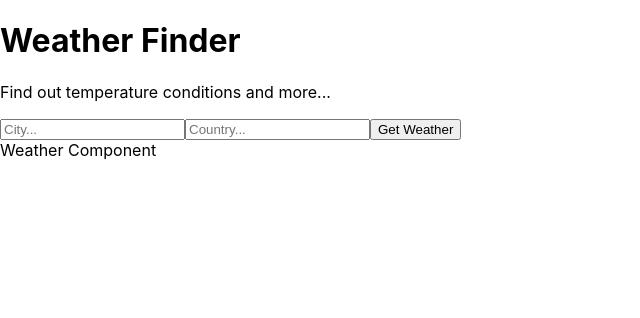
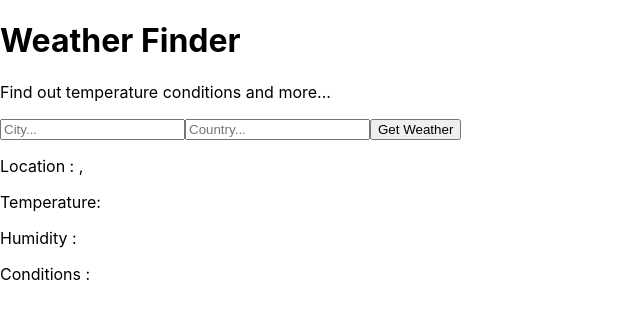
Before and after one commit to khwilo/weather_app, a React (Create React App) app: page / in a window 1280 px wide. Shown: the top 318 px of the page, without its empty margins (0-640 px from the left). Built offline with nearby package versions, Linux system fonts and the light colour scheme; no server answers.

Commit message:
Display the weather attributes

```diff
--- a/src/components/Weather.js
+++ b/src/components/Weather.js
@@ -3,7 +3,12 @@
 class Weather extends Component {
     render() {
         return (
-            <div>Weather Component</div>
+            <div>
+                <p>Location   : { this.props.city }, { this.props.country }</p>
+                <p>Temperature: { this.props.temperature }</p>
+                <p>Humidity   : { this.props.humidity }</p>
+                <p>Conditions : { this.props.description }</p>
+            </div>
         );
     }
 }
```
